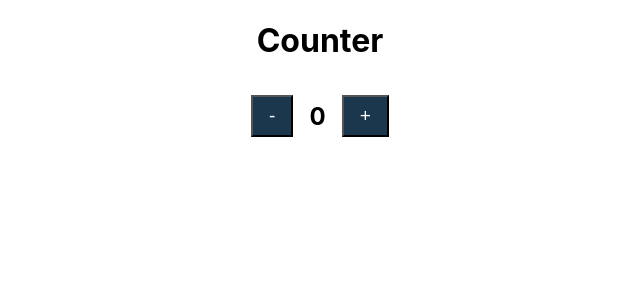
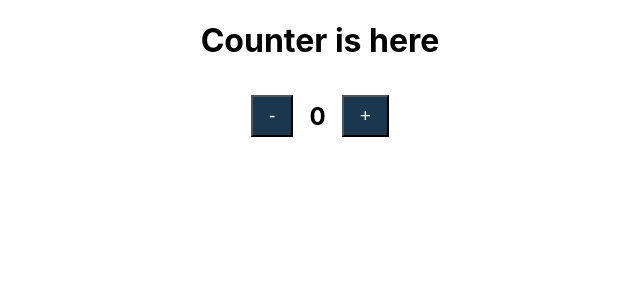
Before and after one commit to sheikhabbasit/assignments, a React (Create React App) app: page / in a window 1280 px wide. Shown: the top 300 px of the page, without its empty margins (320-960 px from the left). Built offline with nearby package versions, Linux system fonts and the light colour scheme.

Commit message:
Small Change

```diff
--- a/src/pages/counter/counter.js
+++ b/src/pages/counter/counter.js
@@ -15,7 +15,7 @@ const Counter = (props) => {
 
   return (
     <Fragment>
-      <h1>Counter</h1>
+      <h1>Counter is here</h1>
       <div className={styles.counter}>
         <Button onClick={decrementHandler}>-</Button>
         <h2>{counter}</h2>
```
